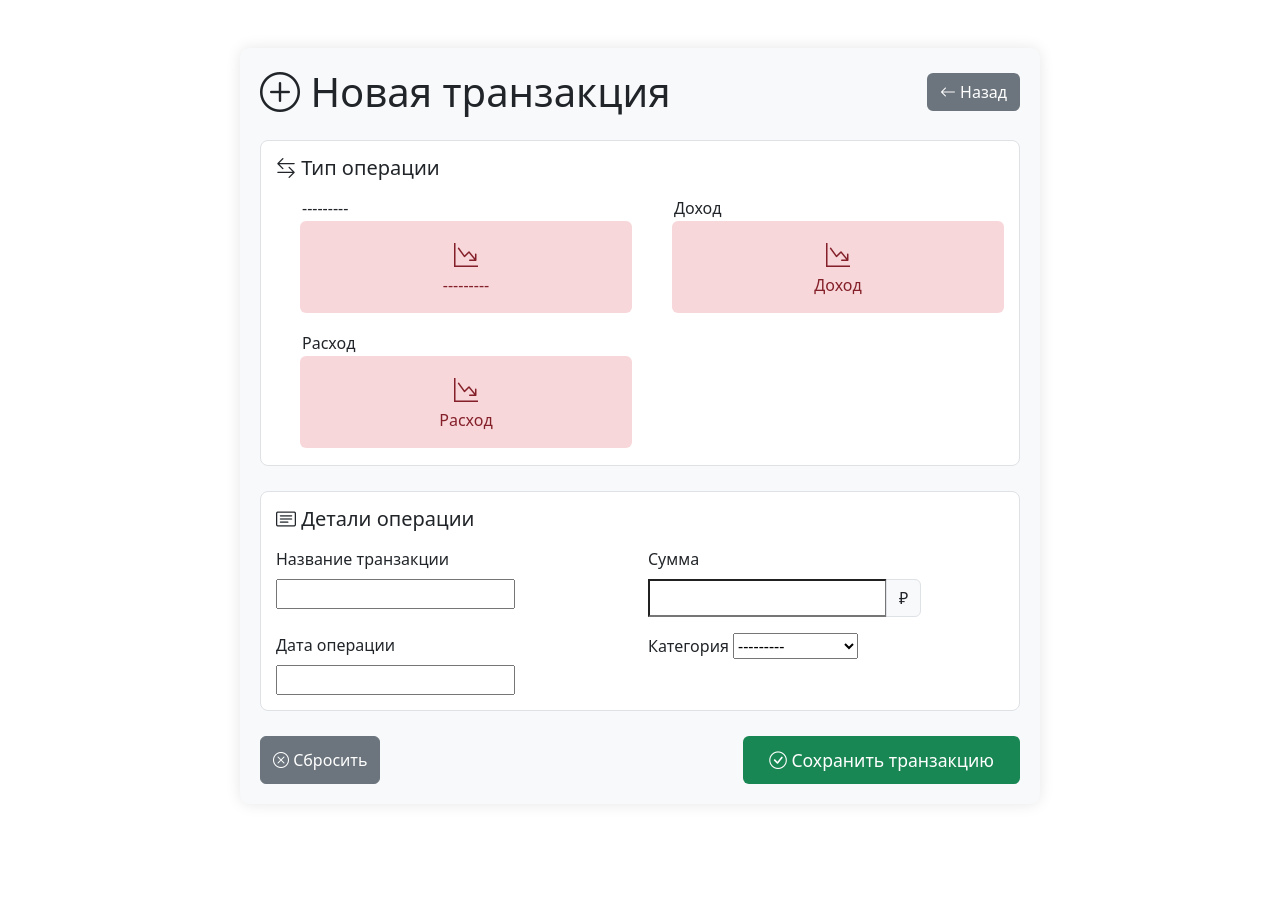
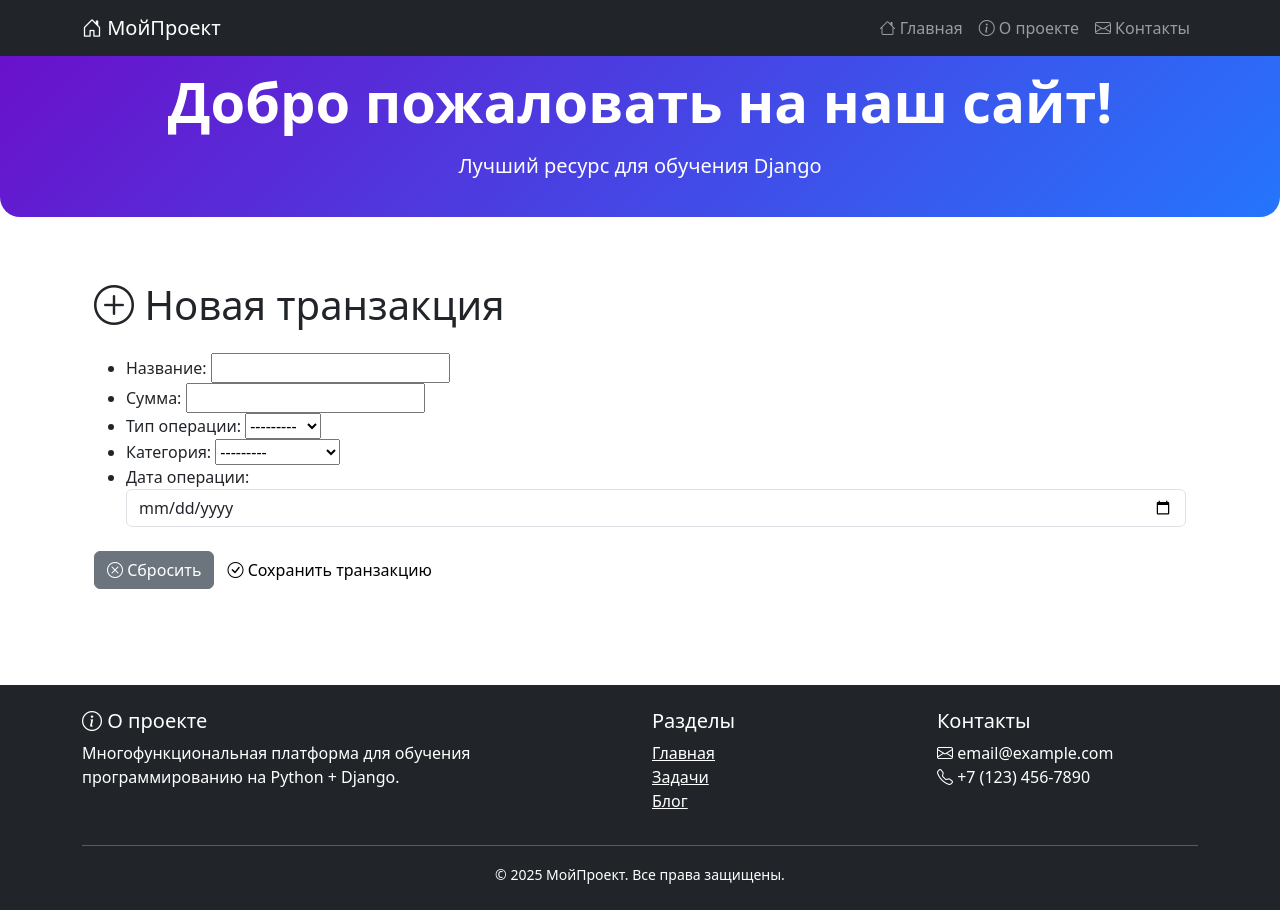
Before and after one commit to hom9ki97/DjangoProjectTest1, a Django app: page /finance/create_transacrion/ in a window 1280 px wide. Before the commit the page ends 784 px from the top, so only its background shows below. Run offline with Django 4.2, Linux system fonts and the light colour scheme; data comes from the database, SQL or seed files in the repository; both versions use the stored data as it was after the commit.

Commit message:
Дорабтка шаблонов добавление функций для прилодения "Финансы"

```diff
--- a/finance/forms.py
+++ b/finance/forms.py
@@ -1,4 +1,4 @@
-from django.forms import ModelForm
+from django.forms import ModelForm, DateInput
 
 from .models import Transaction
 
@@ -7,3 +7,12 @@ class TransactionForm(ModelForm):
     class Meta:
         model = Transaction
         fields = ['name', 'amount', 'transaction_type', 'category', 'date']
+        widgets = {
+            'date': DateInput(
+                attrs={
+                    'type': 'date',  # Включает встроенный календарь
+                    'class': 'form-control',  # Стили Bootstrap
+                },
+                format='%Y-%m-%d'  # Формат даты для HTML5
+            ),
+        }
--- a/finance/templates/create_transaction.html
+++ b/finance/templates/create_transaction.html
@@ -1,53 +1,11 @@
-<!DOCTYPE html>
-<html lang="ru">
-<head>
-    <meta charset="UTF-8">
-    <meta name="viewport" content="width=device-width, initial-scale=1.0">
-    <title>Добавить транзакцию | Финансовый менеджер</title>
-    <link href="https://cdn.jsdelivr.net/npm/bootstrap@5.3.0/dist/css/bootstrap.min.css" rel="stylesheet">
-    <link rel="stylesheet" href="https://cdn.jsdelivr.net/npm/bootstrap-icons@1.10.0/font/bootstrap-icons.css">
-    <style>
-        .form-container {
-            max-width: 800px;
-            margin: 0 auto;
-            padding: 20px;
-            background-color: #f8f9fa;
-            border-radius: 10px;
-            box-shadow: 0 0 15px rgba(0,0,0,0.1);
-        }
-        .form-header {
-            background-color: #0d6efd;
-            color: white;
-            padding: 15px;
-            border-radius: 8px 8px 0 0;
-            margin-bottom: 20px;
-        }
-        .form-section {
-            margin-bottom: 25px;
-            padding: 15px;
-            background-color: white;
-            border-radius: 8px;
-            border: 1px solid #dee2e6;
-        }
-        .btn-income {
-            background-color: #d1e7dd;
-            color: #0f5132;
-        }
-        .btn-expense {
-            background-color: #f8d7da;
-            color: #842029;
-        }
-        .btn-submit {
-            background-color: #198754;
-            padding: 10px 25px;
-            font-size: 1.1rem;
-        }
-        .btn-back {
-            background-color: #6c757d;
-        }
-    </style>
-</head>
-<body>
+{% extends 'base.html' %}
+
+{% block title %}Главная страница{% endblock %}
+
+{% block hero_title %}Добро пожаловать на наш сайт!{% endblock %}
+{% block hero_subtitle %}Лучший ресурс для обучения Django{% endblock %}
+
+{% block content %}
 <div class="container py-5">
     <div class="form-container">
         <!-- Заголовок формы -->
@@ -63,95 +21,23 @@
         <!-- Форма -->
         <form method="post">
             {% csrf_token %}
+            <ul>
+                {{ form.as_ul }}
 
-                <!-- Общие ошибки формы -->
-                {% if form.non_field_errors %}
-                <div class="alert alert-danger mb-4">
-                    {{ form.non_field_errors }}
-                </div>
-                {% endif %}
+            </ul>
 
-                <!-- Тип транзакции -->
-                <div class="form-section">
-                    <h5 class="mb-3">
-                        <i class="bi bi-arrow-left-right"></i> Тип операции
-                    </h5>
-                    <div class="row g-3">
-                        {% for radio in form.transaction_type %}
-                        <div class="col-md-6">
-                            <div class="form-check">
-                                {{ radio.tag }}
-                                <label for="{{ radio.id_for_label }}"
-                                       class="form-check-label d-block p-3 rounded text-center
-                                       {% if radio.choice_value == 'income' %}btn-income{% else %}btn-expense{% endif %}">
-                                    <i class="bi bi-graph-{% if radio.choice_value == 'income' %}up{% else %}down{% endif %}-arrow fs-4"></i><br>
-                                    {{ radio.choice_label }}
-                                </label>
-                            </div>
-                        </div>
-                        {% endfor %}
-                    </div>
-                    {{ form.transaction_type.errors }}
-                </div>
-
-                <!-- Основные данные -->
-                <div class="form-section">
-                    <h5 class="mb-3">
-                        <i class="bi bi-card-text"></i> Детали операции
-                    </h5>
-                    <div class="row g-3">
-                        <!-- Название -->
-                        <div class="col-md-6">
-                            <label for="{{ form.name.id_for_label }}" class="form-label">
-                                Название транзакции
-                            </label>
-                            {{ form.name }}
-                            {{ form.name.errors }}
-                        </div>
-
-                        <!-- Сумма -->
-                        <div class="col-md-6">
-                            <label for="{{ form.amount.id_for_label }}" class="form-label">
-                                Сумма
-                            </label>
-                            <div class="input-group">
-                                {{ form.amount }}
-                                <span class="input-group-text">₽</span>
-                            </div>
-                            {{ form.amount.errors }}
-                        </div>
-
-                        <!-- Дата -->
-                        <div class="col-md-6">
-                            <label for="{{ form.date.id_for_label }}" class="form-label">
-                                Дата операции
-                            </label>
-                            {{ form.date }}
-                            {{ form.date.errors }}
-                        </div>
-
-                        <!-- Категория -->
-                        <div class="col-md-6">
-                            <label for="{{ form.category.id_for_label }}" class="form-label">
-                                Категория
-                            </label>
-                            {{ form.category }}
-                            {{ form.category.errors }}
-                        </div>
-                    </div>
-                </div>
-
-                <!-- Кнопки отправки -->
-                <div class="d-flex justify-content-between mt-4">
+            <div class="d-flex justify-content-start mt-4">
                 <button type="reset" class="btn btn-secondary">
                     <i class="bi bi-x-circle"></i> Сбросить
                 </button>
-                    <button type="submit" class="btn btn-submit text-white">
+                <button type="submit" class="btn btn-submit text-black">
                     <i class="bi bi-check-circle"></i> Сохранить транзакцию
                 </button>
             </div>
         </form>
+
+
     </div>
 </div>
-</body>
-</html>
+{{ block.super }}  <!-- Если нужно сохранить контент из родительского шаблона -->
+{% endblock %}
--- a/finance/urls.py
+++ b/finance/urls.py
@@ -7,5 +7,8 @@ app_name = 'finance'
 urlpatterns = [
     path('', views.index, name='finance'),
     path('create_transacrion/', views.create_transaction, name='create_transaction'),
+    path('transaction/<int:pk>/', views.transaction_info, name='transaction'),
+    path('transaction_change/<int:pk>/', views.transaction_change, name='transaction_change'),
+    # path('transaction_delete/<int:pk>/', views.transaction_delete, name='transaction_delete'),
 
 ]
--- a/finance/views.py
+++ b/finance/views.py
@@ -24,12 +24,32 @@ def index(request):
     }
     return render(request, 'finance.html', context)
 
+
+def transaction_info(request, pk):
+    transaction = Transaction.objects.get(pk=pk)
+    return render(request, 'transaction_info.html', {'transaction': transaction})
+
+
 def create_transaction(request):
-    if request.method =='POST':
+    if request.method == 'POST':
         form = TransactionForm(request.POST)
         if form.is_valid():
             form.save()
-        return redirect('finance:finance')
+            return redirect('finance:finance')
+        print(form.errors)
+
     else:
         form = TransactionForm()
     return render(request, 'create_transaction.html', {'form': form})
+
+
+def transaction_change(request, pk):
+    transaction = Transaction.objects.get(pk=pk)
+    if request.method == 'POST':
+        form = TransactionForm(request.POST, instance=transaction)
+        if form.is_valid():
+            form.save()
+            return redirect('finance:finance')
+    else:
+        form = TransactionForm(instance=transaction)
+    return render(request, 'create_transaction.html', {'form': form})
```
Also changed, not shown: finance/templates/finance.html (+11 -27 lines), finance/templates/transaction_change.html (added, +123 -0 lines), finance/templates/transaction_info.html (added, +124 -0 lines), db.sqlite3, 1 other file. Lines whose indentation alone changed are shown as unchanged.
